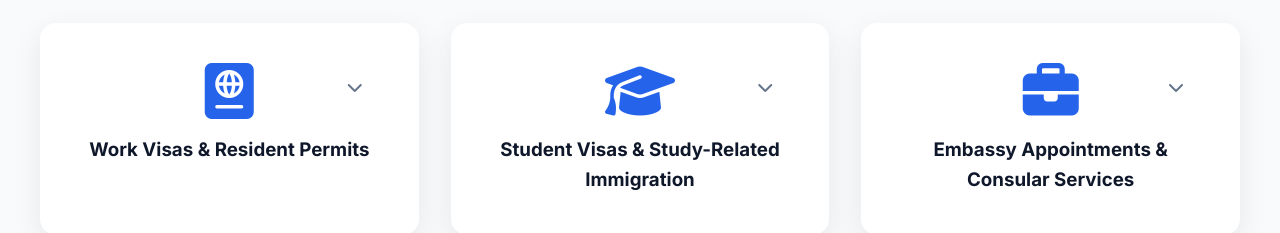
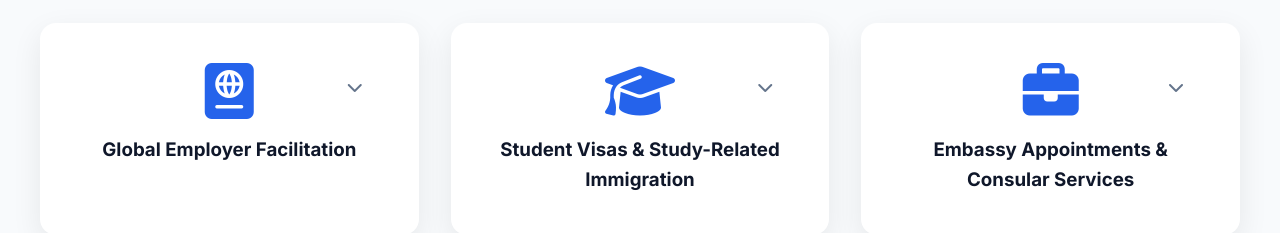
Before and after one commit to IyhanQadir/visabuddy, a React (Create React App) app in the folder visabuddy/: page / in a window 1280 px wide. Shown: the part 2440-2673 px from the top of the page. Built offline with nearby package versions, Linux system fonts and the light colour scheme.

Commit message:
Update Services.js

```diff
--- a/visabuddy/src/components/Services.js
+++ b/visabuddy/src/components/Services.js
@@ -12,7 +12,7 @@ const Services = () => {
 
   const servicesData = [
     {
-      title: 'Work Visas & Resident Permits',
+      title: 'Global Employer Facilitation',
       // shortDesc: 'Streamlined Schengen visa applications for Poland, Hungary, and Czech Republic—fast processing with full documentation support.',
       fullContent: 'VisaBuddy assists skilled, semi-skilled, and unskilled candidates with employment-based visa pathways and resident permit processes. For candidates requiring eligibility enhancement, structured preparation including language guidance and skill certification pathways is provided prior to application.',
       icon: 'fas fa-passport'
```
